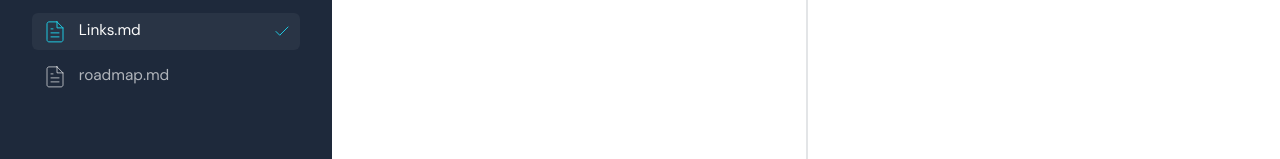
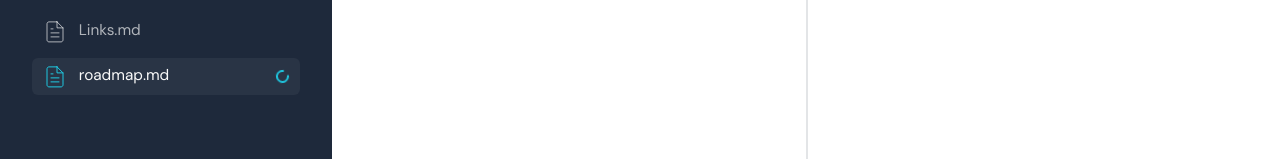
Before and after one commit to mutheus/markee, a React (Create React App) app: page / in a window 1280 px wide. Shown: the part 378-537 px from the top of the page. Built offline with nearby package versions, Linux system fonts and the light colour scheme.

Commit message:
Add spin animation

```diff
--- a/src/sidebar/sidebar.tsx
+++ b/src/sidebar/sidebar.tsx
@@ -4,7 +4,6 @@ import { ReactComponent as FileIcon } from 'shared/assets/file-icon.svg'
 import { ReactComponent as RemoveIcon } from './assets/remove-icon.svg'
 import { ReactComponent as ToSaveIcon } from './assets/to-save-icon.svg'
 import { ReactComponent as SavedIcon } from './assets/saved-icon.svg'
-import { ReactComponent as SavingIcon } from './assets/saving-icon.svg'
 import * as S from './styles/sidebar-style'
 
 const data = [
@@ -33,15 +32,15 @@ const data = [
     id: 4,
     name: 'Links.md',
     content: '',
-    active: true,
+    active: false,
     status: 'saved',
   },
   {
     id: 5,
     name: 'roadmap.md',
     content: '',
-    active: false,
-    status: 'editing',
+    active: true,
+    status: 'saving',
   },
 ]
 
@@ -77,7 +76,7 @@ export function Sidebar () {
                   )
                 : file.active && file.status === 'saving'
                   ? (
-                    <SavingIcon />
+                    <S.SavingSpinner />
                     )
                   : file.active && file.status === 'saved'
                     ? (
--- a/src/sidebar/styles/sidebar-style.ts
+++ b/src/sidebar/styles/sidebar-style.ts
@@ -1,4 +1,5 @@
-import styled, { css } from 'styled-components/macro'
+import { ReactComponent as SavingIcon } from '../assets/saving-icon.svg'
+import styled, { css, keyframes } from 'styled-components/macro'
 
 export const AsideContainer = styled.aside`${({ theme }) => css`
   background-color: ${theme.colors.black};
@@ -112,3 +113,16 @@ export const RemoveButton = styled.button`
   cursor: pointer;
   padding: 0;
 `
+
+const spinning = keyframes`
+  from {
+    transform: rotate(0deg);
+  }
+  to {
+    transform: rotate(360deg);
+  }
+`
+
+export const SavingSpinner = styled(SavingIcon)`
+  animation: 2000ms ${spinning} infinite linear;
+`
```
